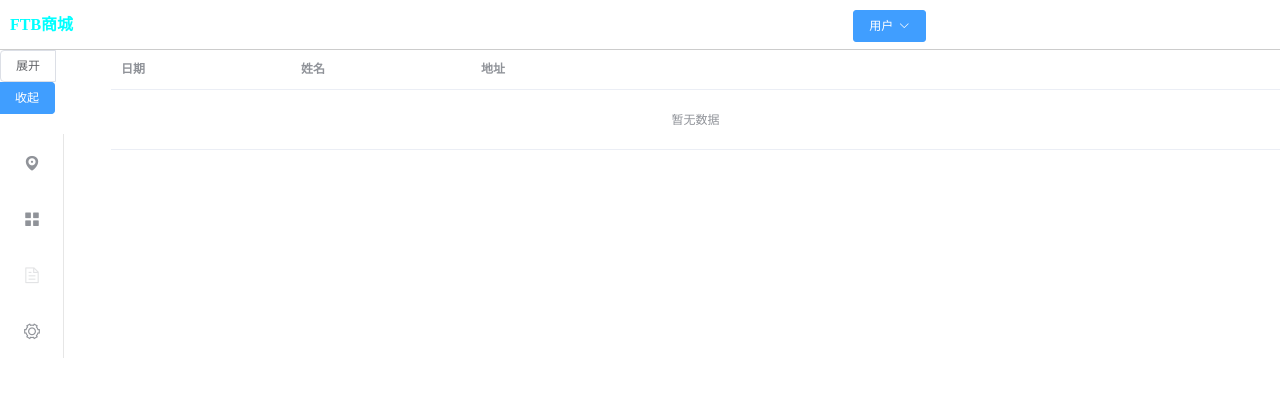
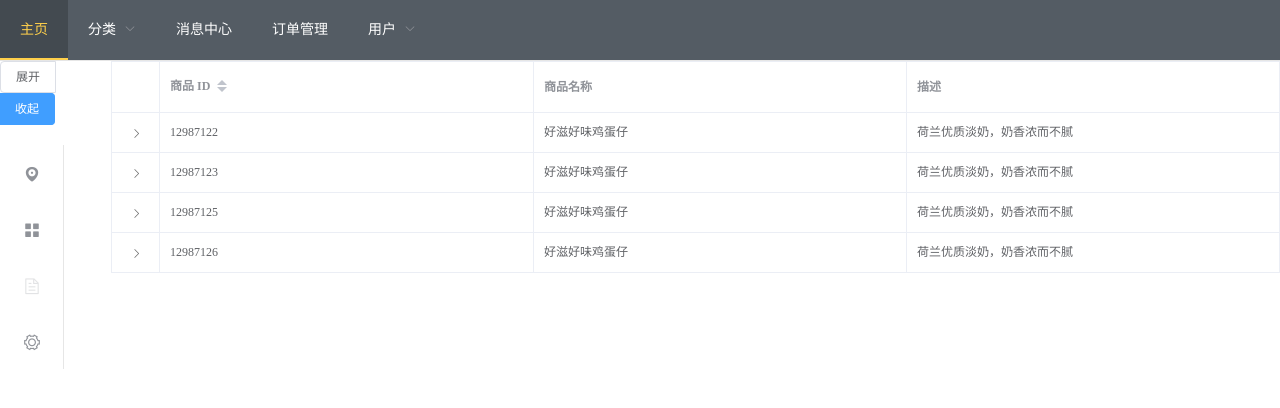
Before and after one commit to NIC-cook/web-front-end-design, a Vue app: page / in a window 1280 px wide. Shown: the top 408 px of the page. Built offline with nearby package versions, Linux system fonts and the light colour scheme.

Commit message:
优化主页页面

```diff
--- a/src/components/Header.vue
+++ b/src/components/Header.vue
@@ -1,29 +1,43 @@
 <template>
-  <div style="height: 50px;line-height: 50px;border-bottom: 1px solid #ccc;display: flex">
-    <div style="flex: 200px;padding-left: 10px;font-weight: bold;color: aqua">FTB商城</div>
+     <el-menu
+        :default-active="activeIndex2"
+        class="el-menu-demo"
+        mode="horizontal"
+        @select="handleSelect"
+        background-color="#545c64"
+        text-color="#fff"
+        active-text-color="#ffd04b">
+      <el-menu-item index="1">主页</el-menu-item>
+      <el-submenu index="2">
+        <template slot="title">分类</template>
+        <el-menu-item index="2-1">选项1</el-menu-item>
+        <el-menu-item index="2-2">选项2</el-menu-item>
+        <el-menu-item index="2-3">选项3</el-menu-item>
+      </el-submenu>
+      <el-menu-item index="3" >消息中心</el-menu-item>
+      <el-menu-item index="4">订单管理</el-menu-item>
+       <el-submenu index="5">
+         <template slot="title">用户</template>
+         <el-menu-item index="2-1">账号信息</el-menu-item>
+         <el-menu-item index="2-2">登出</el-menu-item>
+       </el-submenu>
+     </el-menu>
 
-    <div style="flex: 1"></div>
-
-    <div style="flex: 100px;">
-      <el-dropdown>
-      <el-button type="primary">
-        用户<i class="el-icon-arrow-down el-icon--right"></i>
-      </el-button>
-      <el-dropdown-menu slot="dropdown">
-        <el-dropdown-item>个人信息</el-dropdown-item>
-        <el-dropdown-item></el-dropdown-item>
-        <el-dropdown-item></el-dropdown-item>
-        <el-dropdown-item></el-dropdown-item>
-        <el-dropdown-item>退出</el-dropdown-item>
-      </el-dropdown-menu>
-    </el-dropdown>
-    </div>
-  </div>
 </template>
 
 <script>
 export default {
-  name: "Header"
+  data() {
+    return {
+      activeIndex: '1',
+      activeIndex2: '1'
+    };
+  },
+  methods: {
+    handleSelect(key, keyPath) {
+      console.log(key, keyPath);
+    }
+  }
 }
 </script>
 
--- a/src/views/HomeView.vue
+++ b/src/views/HomeView.vue
@@ -2,25 +2,67 @@
   <div>
     <el-table
         :data="tableData"
-        stripe
-        style="width: 100%">
-      <el-table-column
-          prop="date"
-          label="日期"
-          width="180">
+        style="width: 100%"
+        border>
+      <el-table-column type="expand">
+        <template slot-scope="props">
+          <el-form label-position="left" inline class="demo-table-expand">
+            <el-form-item label="商品名称">
+              <span>{{ props.row.name }}</span>
+            </el-form-item>
+            <el-form-item label="所属店铺">
+              <span>{{ props.row.shop }}</span>
+            </el-form-item>
+            <el-form-item label="商品 ID">
+              <span>{{ props.row.id }}</span>
+            </el-form-item>
+            <el-form-item label="店铺 ID">
+              <span>{{ props.row.shopId }}</span>
+            </el-form-item>
+            <el-form-item label="商品分类">
+              <span>{{ props.row.category }}</span>
+            </el-form-item>
+            <el-form-item label="店铺地址">
+              <span>{{ props.row.address }}</span>
+            </el-form-item>
+            <el-form-item label="商品描述">
+              <span>{{ props.row.desc }}</span>
+            </el-form-item>
+          </el-form>
+        </template>
       </el-table-column>
       <el-table-column
-          prop="name"
-          label="姓名"
-          width="180">
+          label="商品 ID"
+          prop="id"
+          sortable
+      >
       </el-table-column>
       <el-table-column
-          prop="address"
-          label="地址">
+          label="商品名称"
+          prop="name">
+      </el-table-column>
+      <el-table-column
+          label="描述"
+          prop="desc">
       </el-table-column>
     </el-table>
   </div>
 </template>
+
+<style>
+.demo-table-expand {
+  font-size: 0;
+}
+.demo-table-expand label {
+  width: 90px;
+  color: #99a9bf;
+}
+.demo-table-expand .el-form-item {
+  margin-right: 0;
+  margin-bottom: 0;
+  width: 50%;
+}
+</style>
 
 <script>
 
@@ -30,8 +72,46 @@ import HelloWorld from '@/components/HelloWorld.vue'
 export default {
   name: 'HomeView',
   components: {
-    HelloWorld
+
+  },
+  data() {
+    return {
+      tableData: [{
+        id: '12987122',
+        name: '好滋好味鸡蛋仔',
+        category: '江浙小吃、小吃零食',
+        desc: '荷兰优质淡奶，奶香浓而不腻',
+        address: '上海市普陀区真北路',
+        shop: '王小虎夫妻店',
+        shopId: '10333'
+      }, {
+        id: '12987123',
+        name: '好滋好味鸡蛋仔',
+        category: '江浙小吃、小吃零食',
+        desc: '荷兰优质淡奶，奶香浓而不腻',
+        address: '上海市普陀区真北路',
+        shop: '王小虎夫妻店',
+        shopId: '10333'
+      }, {
+        id: '12987125',
+        name: '好滋好味鸡蛋仔',
+        category: '江浙小吃、小吃零食',
+        desc: '荷兰优质淡奶，奶香浓而不腻',
+        address: '上海市普陀区真北路',
+        shop: '王小虎夫妻店',
+        shopId: '10333'
+      }, {
+        id: '12987126',
+        name: '好滋好味鸡蛋仔',
+        category: '江浙小吃、小吃零食',
+        desc: '荷兰优质淡奶，奶香浓而不腻',
+        address: '上海市普陀区真北路',
+        shop: '王小虎夫妻店',
+        shopId: '10333'
+      }]
+    }
   }
+
 }
 
 Vue.use(Element, { size: 'small', zIndex: 3000 });
```
